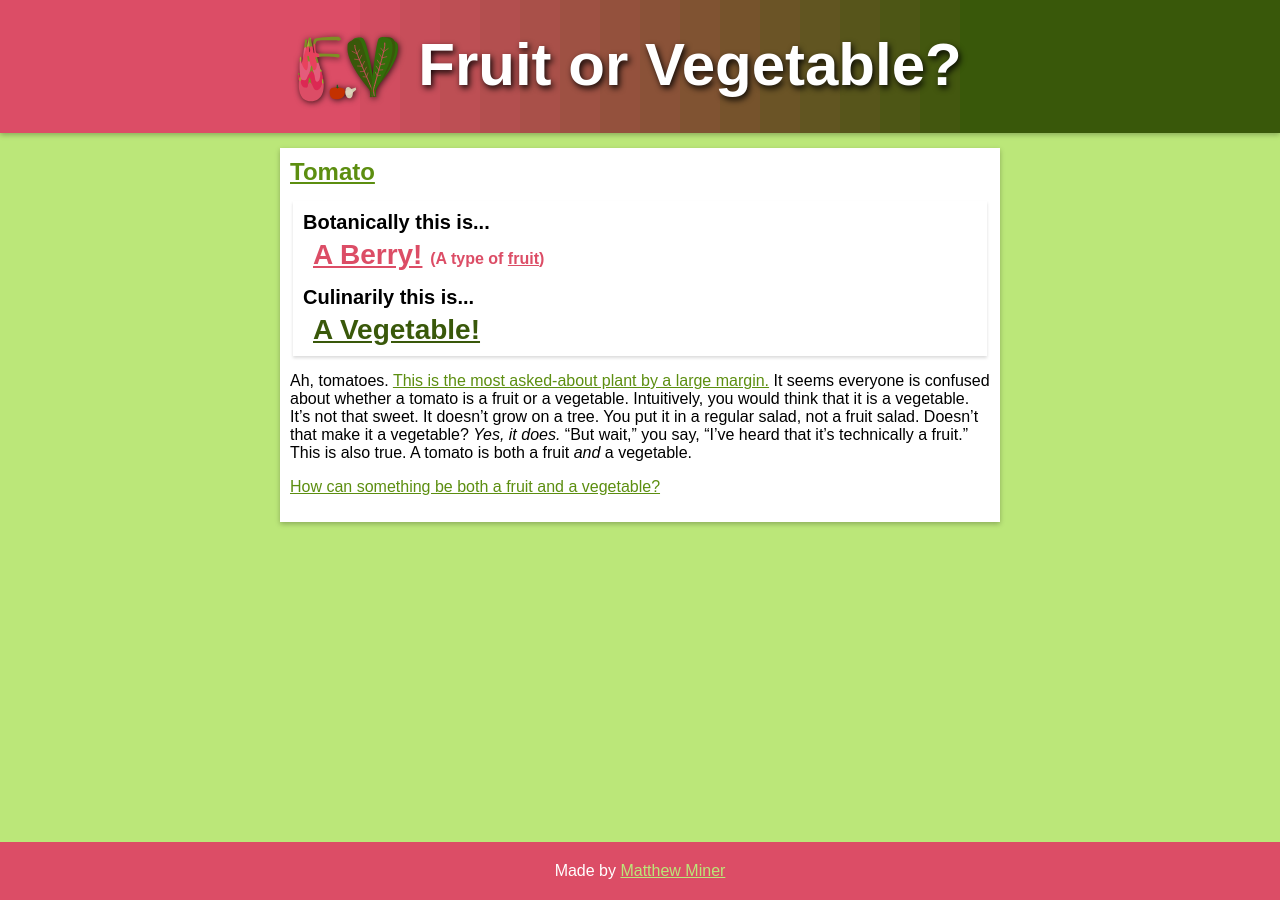
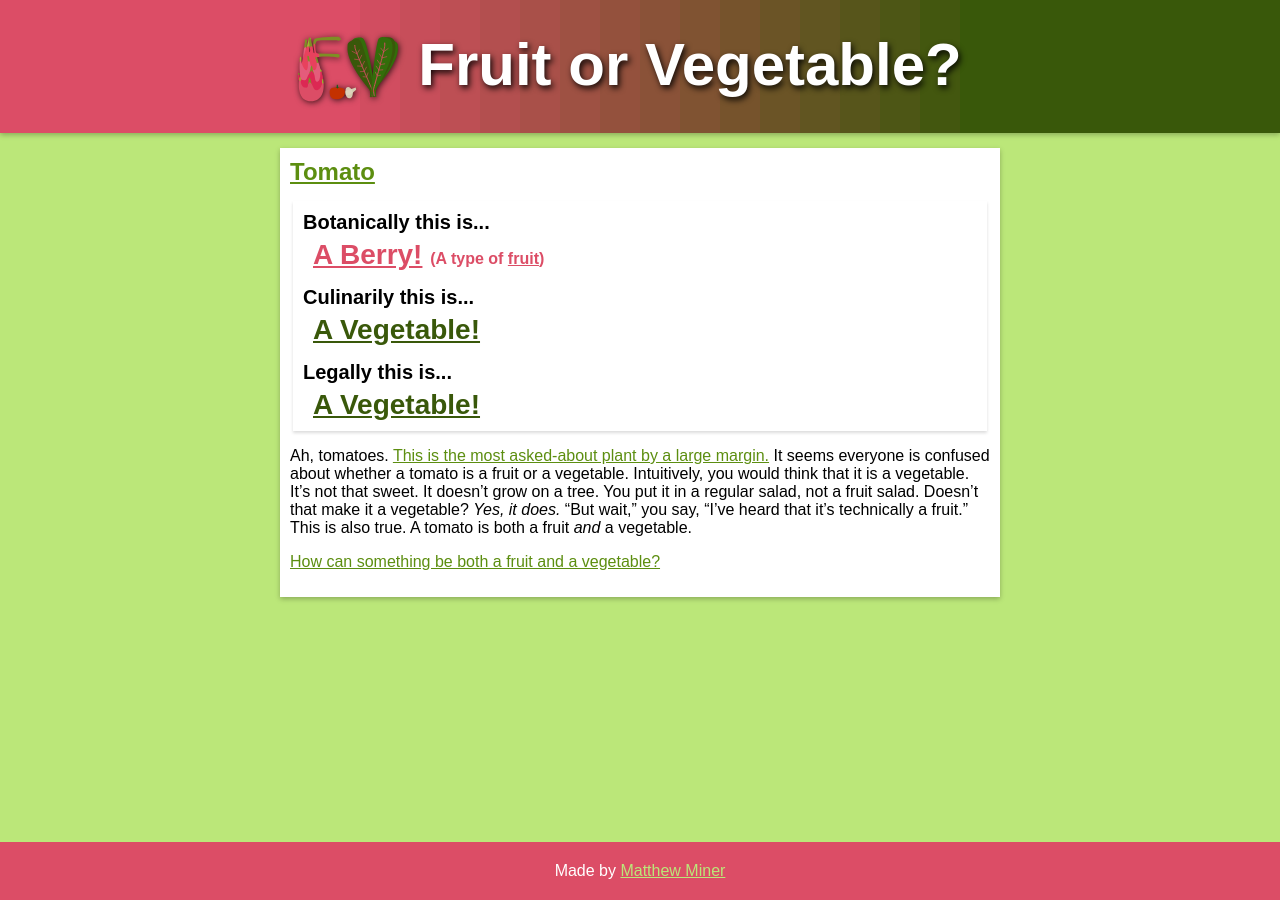
Before and after one commit to mminer237/fruitorvegetable, a Jekyll site: the page built from _items/tomato.html, in a window 1280 px wide. Built offline with Jekyll 4.4.1, drawn with Linux system fonts in a browser that asks for light colours.

Commit message:
Fixed legal type variable name

```diff
--- a/_layouts/item.html
+++ b/_layouts/item.html
@@ -13,7 +13,7 @@ layout: default
 	{% assign parent_botanical_type = site.types | where:"type", botanical_type.parent_type | first %}
 	{% assign culinary_type = site.types | where:"type", page.culinarily | first %}
 	{% assign parent_culinary_type = site.types | where:"type", culinary_type.parent_type | first %}
-	{% assign legally_type = site.types | where:"type", page.legally | first %}
+	{% assign legal_type = site.types | where:"type", page.legally | first %}
 	{% assign parent_legal_type = site.types | where:"type", legal_type.parent_type | first %}
 	<div class="type">
 		{% if botanical_type %}
```
